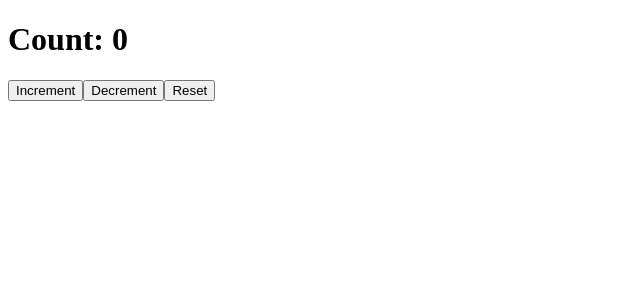
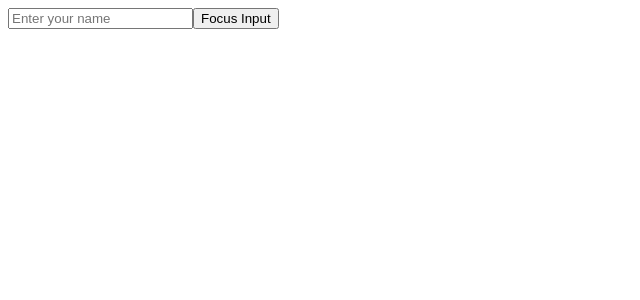
Before and after one commit to githubscientist/fsdwdtb11, a React (Vite) app in the folder client/: page / in a window 1280 px wide. Shown: the top 300 px of the page, without its empty margins (0-640 px from the left). Built offline with nearby package versions, Linux system fonts and the light colour scheme.

Commit message:
useRef hook to select a DOM element

```diff
--- a/client/src/App.jsx
+++ b/client/src/App.jsx
@@ -1,34 +1,23 @@
-import { useReducer } from "react"
-import { countReducer, initialState } from "./reducers/countReducer";
+import { useRef } from "react";
 
 const App = () => {
 
-  const [state, dispatch] = useReducer(countReducer, initialState);
+  const nameRef = useRef(null);
 
-  console.log(state.history);
-
-  const handleIncrement = () => {
-    dispatch({ type: "INCR" });
-  }
-
-  const handleDecrement = () => {
-    dispatch({ type: "DECR" });
-  }
-
-  const handleReset = () => {
-    dispatch({ type: "RESET" });
+  function focusInput() {
+    nameRef.current.focus();
   }
 
   return (
     <div>
-      <h1>Count: {state.count}</h1>
-      <button onClick={handleIncrement}>Increment</button>
-      <button onClick={handleDecrement}>Decrement</button>
-      <button onClick={handleReset}>Reset</button>
-      <br /><br />
-      {state.history.join(', ')}
+      <input
+        type="text"
+        placeholder="Enter your name"
+        ref={nameRef}
+      />
+      <button onClick={focusInput}>Focus Input</button>
     </div>
   )
 }
 
-export default App
+export default App;
```
Also changed, not shown: 1 other file (tests, documents, lock files or other folders).
